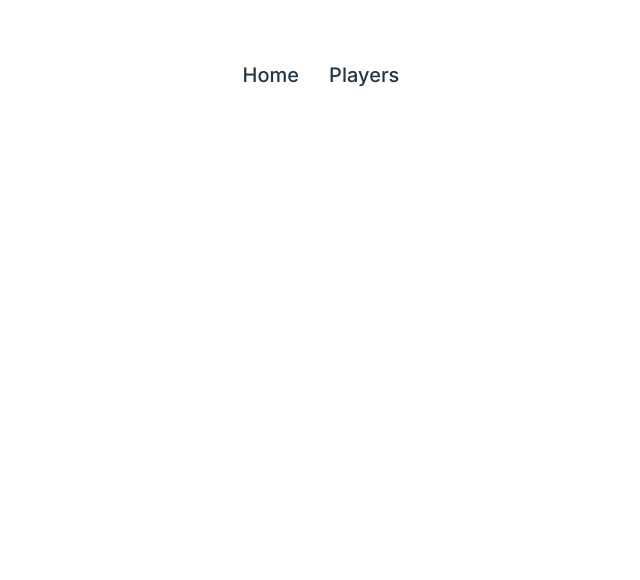
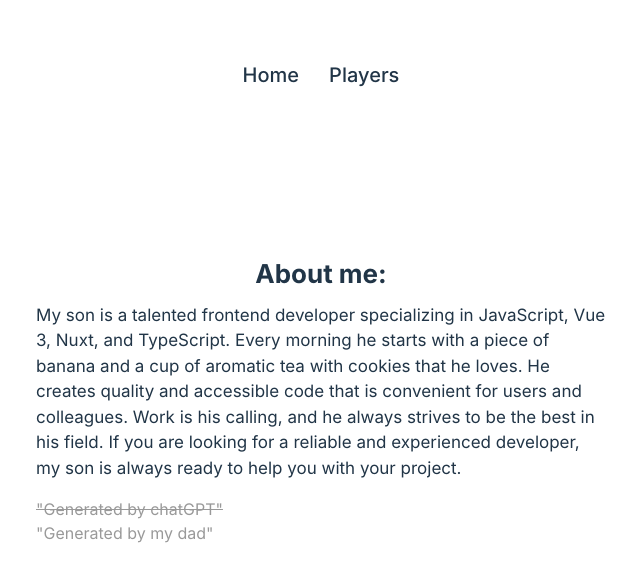
Before and after one commit to PavelChapler/Anlim-Soft-test, a Vue app: page / in a window 1280 px wide. Shown: the top 580 px of the page, without its empty margins (319-959 px from the left). Built offline with nearby package versions, Linux system fonts and the light colour scheme.

Commit message:
feat: add aboutme main page

```diff
--- a/src/components/Main.vue
+++ b/src/components/Main.vue
@@ -1,11 +1,53 @@
+<script setup lang="ts"></script>
+
 <template>
-
+  <section class="about">
+    <div class="container">
+      <h2 class="title">About me:</h2>
+      <p class="text">
+        My son is a talented frontend developer specializing in JavaScript, Vue 3,
+        Nuxt, and TypeScript. Every morning he starts with a piece of banana and a
+        cup of aromatic tea with cookies that he loves. He creates quality and
+        accessible code that is convenient for users and colleagues. Work is his
+        calling, and he always strives to be the best in his field. If you are
+        looking for a reliable and experienced developer, my son is always ready
+        to help you with your project.
+      </p>
+      <div class="description">
+        <span class="subtitle">"Generated by chatGPT"</span>
+        <br>
+        <span class="subtitle">"Generated by my dad"</span>
+      </div>
+    </div>
+  </section>
 </template>
 
-<script setup lang="ts">
+<style scoped>
+  .about {
+    width: 600px;
+    text-align: start;
+  }
 
-</script>
+  .title {
+    text-align: center;
+    margin-bottom: 10px;
+    font-size: 26px;
+  }
 
-<style scoped>
+  .text {
+    font-size: 17px;
+  }
 
+  .description {
+    margin-top: 15px;
+  }
+
+  .subtitle {
+    color: #999999;
+    position: relative;
+  }
+
+  .subtitle:first-child {
+    text-decoration: line-through;
+  }
 </style>
--- a/src/components/Menu.vue
+++ b/src/components/Menu.vue
@@ -23,10 +23,12 @@
   left: 0;
   padding: 60px;
 }
+
 .list {
   display: flex;
   justify-content: center;
 }
+
 .link {
   margin: 0 15px;
   font-size: 20px;
--- a/src/styles.css
+++ b/src/styles.css
@@ -12,6 +12,14 @@
     -webkit-font-smoothing: antialiased;
     -moz-osx-font-smoothing: grayscale;
     -webkit-text-size-adjust: 100%;
+}
+
+.container {
+    max-width: 1280px;
+    padding-right: 15px;
+    padding-left: 15px;
+    margin-right: auto;
+    margin-left: auto;
 }
 
 a {
```
